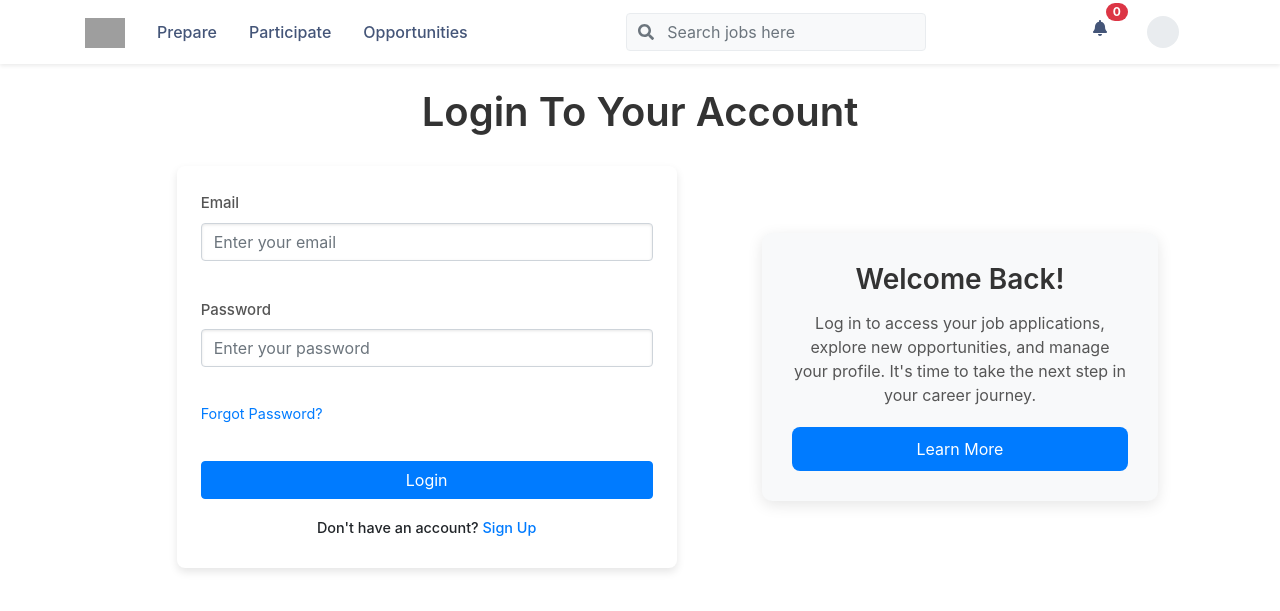
After one commit to Faizalimam990/rozgarflask, a Flask app: page /user_login/ in a window 1280 px wide. The commit adds this page. Shown: the top 611 px of the page. Run offline with Flask 3, Linux system fonts and the light colour scheme; some libraries are stand-ins or nearby versions; grey boxes are pictures that could not be loaded.

Commit message:
Adding login section

```diff
--- a/app.py
+++ b/app.py
@@ -1,53 +1,71 @@
-from flask import Flask ,  render_template , request , redirect , url_for ,flash
+from flask import Flask, render_template, request, redirect, url_for, flash, session
 from sqlalchemy.orm import sessionmaker
 from database import session as db_session
 from models import UsersLD
-from werkzeug.security import generate_password_hash
-
+from werkzeug.security import generate_password_hash, check_password_hash
 
 app = Flask(__name__)
 
-app.config['SECRET_KEY'] = 'R0ZGAR_BUZZ_F4RALL'
-
+app.config['SECRET_KEY'] = 'R0ZGAR_BUZZ_F4RALL'  # Secret key for session encryption
 
 @app.route('/')
 def signup():
-     return render_template('signup.html')
+    return render_template('signup.html')
 
-@app.route('/save_users_login_data/' , methods = ["POST"])
+@app.route('/save_users_login_data/', methods=["POST"])
 def saving():
-     if request.method == "POST":
-          full_name = request.form.get("fname")
-          last_name = request.form.get("lname")
-          phone = request.form.get("phone")
-          email = request.form.get("email")
-          password = request.form.get("password")
-          re_pass = request.form.get("re_pass")
+    if request.method == "POST":
+        full_name = request.form.get("fname")
+        last_name = request.form.get("lname")
+        phone = request.form.get("phone")
+        email = request.form.get("email")
+        password = request.form.get("password")
+        re_pass = request.form.get("re_pass")
 
-
-          if password != re_pass:
+        if password != re_pass:
             flash("Passwords do not match", "danger")
             return redirect(url_for('signup'))
 
-          hashed_password = generate_password_hash(password, method='pbkdf2:sha256')
+        hashed_password = generate_password_hash(password, method='pbkdf2:sha256')
 
-          data = UsersLD(Firstname = full_name ,Lastname= last_name, Phone = phone,Email = email,Password =hashed_password)
+        data = UsersLD(Firstname=full_name, Lastname=last_name, Phone=phone, Email=email, Password=hashed_password)
 
-          try:
-               db_session.add(data)
-               db_session.commit()
-               flash("Signup successful! Please verify your email.", "success")
-               return redirect(url_for('signup'))
-          except Exception as e:
-               db_session.rollback()
-               flash("An error occurred. Please try again.", "danger")
-               return render_template('signup.html')
+        try:
+            db_session.add(data)
+            db_session.commit()
+            flash("Signup successful! Please verify your email.", "success")
+            return redirect(url_for('signup'))
+        except Exception as e:
+            db_session.rollback()
+            flash("An error occurred. Please try again.", "danger")
+            return render_template('signup.html')
 
-     return render_template('signup.html')
+    return render_template('signup.html')
 
+@app.route('/user_login/', methods=['GET', 'POST'])
+def log():
+    if request.method == 'POST':
+        email = request.form.get('email')
+        password = request.form.get('password')
+
+        user = db_session.query(UsersLD).filter_by(Email=email).first()
+
+        if user:
+            if check_password_hash(user.Password, password):
+                session['username'] = user.Firstname
+                session['id'] = user.id
+                flash("Login successful!", "success")
+                return render_template('user_login.html')
+            else:
+                flash("Wrong password", "danger")
+                return render_template('user_login.html')
+        else:
+            flash("User does not exist", "danger")
+
+    return render_template('user_login.html')
 
 
 
 
 if __name__ == '__main__':
-     app.run(debug=True)
+    app.run(debug=True)
--- a/templates/signup.html
+++ b/templates/signup.html
@@ -152,6 +152,7 @@
           </div>
 
           <button type="submit" class="btn btn-block btn-primary col-12">Sign Up</button>
+          <h6 class="text-center mt-1" style="font-size: 0.1 rem;">Already have any account? <a href="/user_login/">Login!</a></h6>
 
         </form>
       </div>
--- /dev/null
+++ b/templates/user_login.html
@@ -0,0 +1,201 @@
+<!DOCTYPE html>
+<html lang="en">
+
+<head>
+     <meta charset="UTF-8">
+     <meta name="viewport" content="width=device-width, initial-scale=1.0">
+     <title>Signup Page</title>
+
+     <!-- Bootstrap Link -->
+     <link href="https://cdn.jsdelivr.net/npm/bootstrap@5.0.2/dist/css/bootstrap.min.css" rel="stylesheet"
+          integrity="sha384-EVSTQN3/azprG1Anm3QDgpJLIm9Nao0Yz1ztcQTwFspd3yD65VohhpuuCOmLASjC" crossorigin="anonymous">
+
+     <!-- FontAwesome CDN -->
+     <script src="https://kit.fontawesome.com/b755c6ef44.js" crossorigin="anonymous"></script>
+
+     <style>
+          body {
+               font-family: 'Arial', sans-serif;
+          }
+
+          .lab {
+               color: #555;
+               font-weight: 500;
+               font-size: 15px;
+          }
+
+          .heading {
+               color: #333;
+               font-weight: 600;
+               font-size: 2.5rem;
+               margin-bottom: 30px;
+          }
+
+          .input {
+               border: 1px solid #ddd;
+               box-shadow: inset 0 1px 3px rgba(0, 0, 0, 0.1);
+               border-radius: 8px;
+          }
+
+          .frm {
+               box-shadow: 0 4px 8px rgba(0, 0, 0, 0.1);
+               border-radius: 8px;
+               background-color: #fff;
+               padding: 40px;
+               max-width: 500px;
+               margin: 0 auto;
+          }
+
+          .card-container {
+               background-color: #f8f9fa;
+               padding: 30px;
+               border-radius: 10px;
+               box-shadow: 0 4px 15px rgba(0, 0, 0, 0.1);
+               text-align: center;
+          }
+
+          .card-container h5 {
+               font-size: 1.75rem;
+               font-weight: 600;
+               margin-bottom: 15px;
+               color: #333;
+          }
+
+          .card-container p {
+               font-size: 1rem;
+               color: #555;
+               margin-bottom: 20px;
+          }
+
+          .btn-learn-more {
+               background-color: #007bff;
+               color: #fff;
+               border: none;
+               padding: 10px 20px;
+               font-size: 1rem;
+               border-radius: 8px;
+               width: 100%;
+          }
+
+          .btn-learn-more:hover {
+               background-color: #0056b3;
+               transition: background-color 0.3s ease;
+          }
+
+          .row {
+               display: flex;
+               justify-content: center;
+               align-items: center;
+               margin-top: 30px;
+          }
+
+          .form-container {
+               display: flex;
+               flex-direction: column;
+               gap: 20px;
+          }
+
+          .form-container h6 {
+               font-size: 0.9rem;
+               text-align: center;
+          }
+
+          .form-container .form-link {
+               text-decoration: none;
+               color: #007bff;
+               font-size: 0.9rem;
+          }
+
+          /* Responsive Design */
+          @media (max-width: 768px) {
+               .col-md-6 {
+                    width: 100%;
+                    margin: 0 auto;
+               }
+
+               .heading {
+                    font-size: 2rem;
+               }
+
+               .frm {
+                    padding: 25px;
+               }
+          }
+
+          @media (max-width: 576px) {
+               .btn-learn-more {
+                    font-size: 14px;
+               }
+          }
+     </style>
+
+</head>
+
+<body>
+
+     {% include 'nav.html' %}
+     <div class="container-fluid">
+          <h2 class="text-center heading mt-4">Login To Your Account</h2>
+          <div class="row">
+
+               {% with messages = get_flashed_messages(with_categories=true) %}
+               {% if messages %}
+               <div class="alert alert-dismissible fade show" role="alert">
+                    {% for category, message in messages %}
+                    <div class="alert-{{ category }}">
+                         {{ message }}
+                    </div>
+                    {% endfor %}
+               </div>
+               {% endif %}
+               {% endwith %}
+
+
+
+
+               <div class="col-md-6">
+                    <form action="/user_login/" class="p-4 frm form-container" method="post">
+
+                         <div class="mb-3">
+                              <label for="email" class="form-label lab">Email</label>
+                              <input type="email" class="form-control input" id="email" placeholder="Enter your email"
+                                   required name="email">
+                         </div>
+
+                         <div class="mb-3">
+                              <label for="password" class="form-label lab">Password</label>
+                              <input type="password" class="form-control input" id="password"
+                                   placeholder="Enter your password" required name="password">
+                         </div>
+
+                         <a href="#" class="form-link">Forgot Password?</a>
+
+                         <button type="submit" class="btn btn-primary col-12 mt-3">Login</button>
+                         <h6>Don't have an account? <a href="/" class="form-link">Sign Up</a></h6>
+
+                    </form>
+               </div>
+
+               <div class="col-md-4 d-none d-md-block">
+                    <div class="card-container">
+                         <h5>Welcome Back!</h5>
+                         <p>Log in to access your job applications, explore new opportunities, and manage your profile.
+                              It's time to
+                              take the next step in your career journey.</p>
+                         <button class="btn-learn-more">Learn More</button>
+                    </div>
+               </div>
+
+          </div>
+     </div>
+
+     <!-- Bootstrap JS -->
+     <script src="https://cdn.jsdelivr.net/npm/@popperjs/core@2.9.2/dist/umd/popper.min.js"
+          integrity="sha384-IQsoLXl5PILFhosVNubq5LC7Qb9DXgDA9i+tQ8Zj3iwWAwPtgFTxbJ8NT4GN1R8p"
+          crossorigin="anonymous"></script>
+     <script src="https://cdn.jsdelivr.net/npm/bootstrap@5.0.2/dist/js/bootstrap.min.js"
+          integrity="sha384-cVKIPhGWiC2Al4u+LWgxfKTRIcfu0JTxR+EQDz/bgldoEyl4H0zUF0QKbrJ0EcQF"
+          crossorigin="anonymous"></script>
+</body>
+
+</html>
```
Also changed, not shown: database.db.
